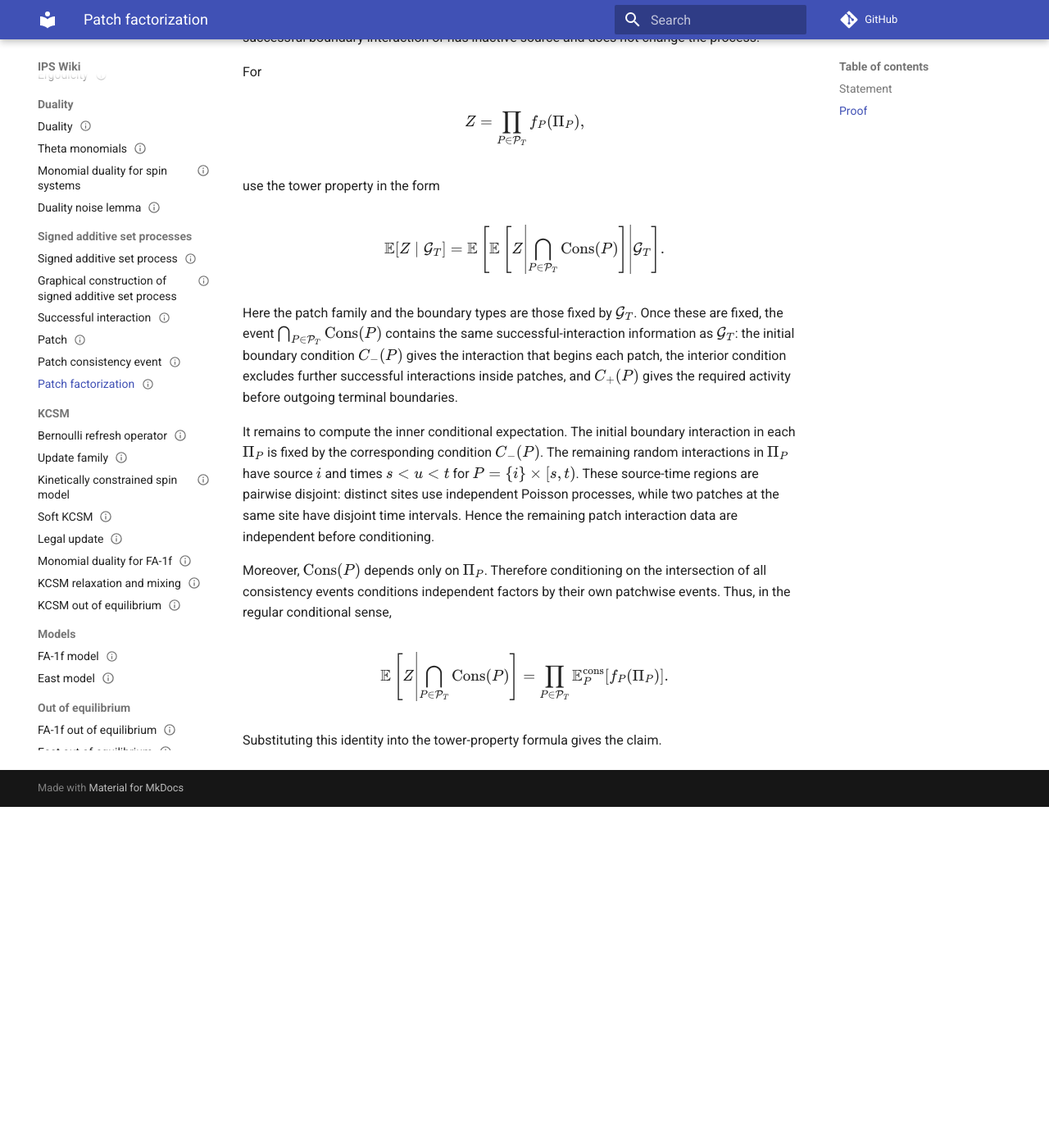
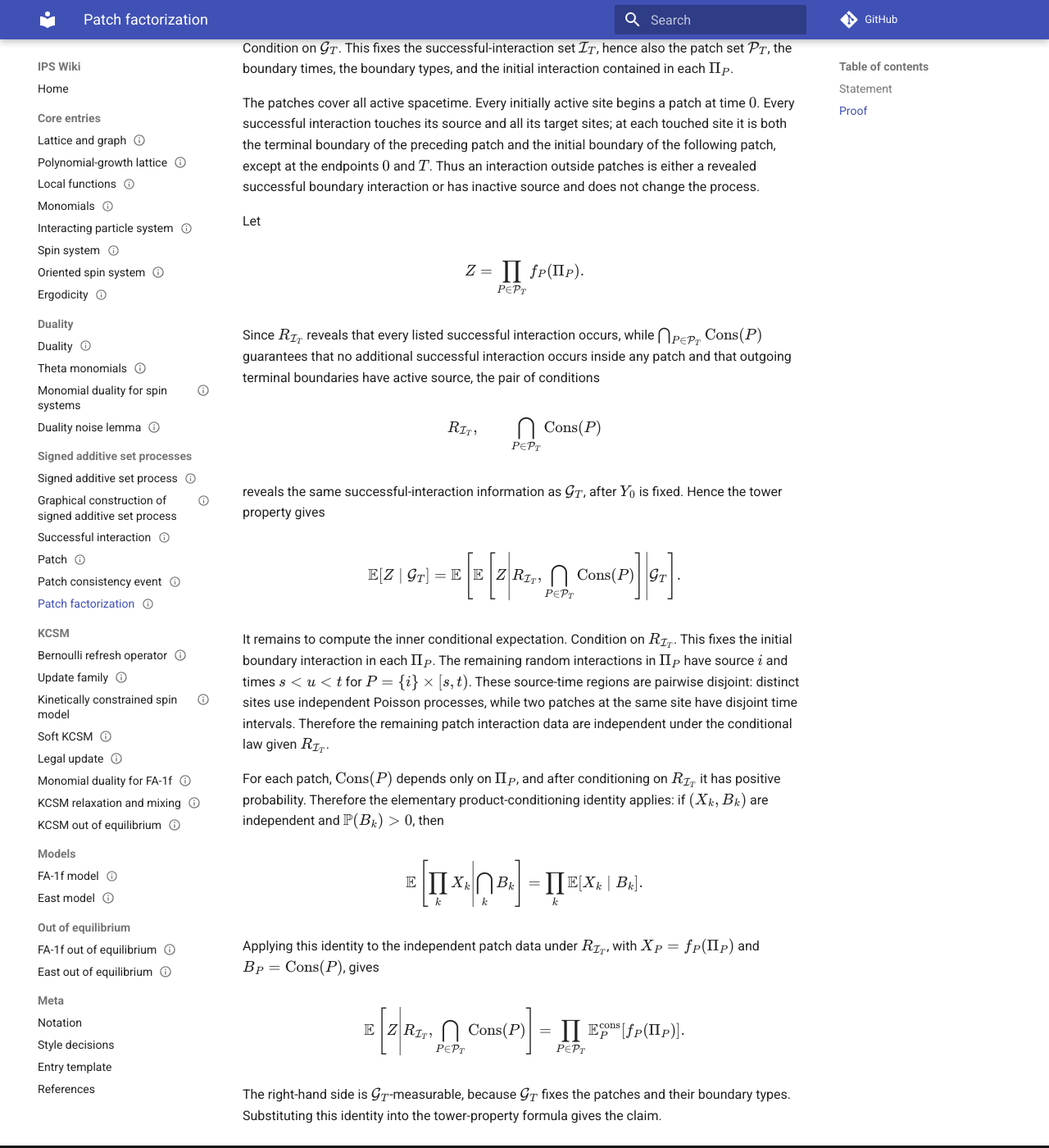
Before and after one commit to maciejgluchowski86-beep/ips-wiki, an MkDocs documentation site: the page built from docs/entries/patch-factorization.md, in a window 1280 px wide and 1400 px high, scrolled down 1149 px. Shown: the whole window at 82% size. Built offline with MkDocs 1.6.1 and Material for MkDocs 9.7.7, drawn with Linux system fonts in a browser that asks for light colours; comment, search, counter and statistics services are not loaded; before the commit the page ends 2133 px from its top, so only the background shows below that; some of the changed text lies outside the part shown.

Commit message:
Use realization event in patch factorization

```diff
--- a/docs/entries/patch-factorization.md
+++ b/docs/entries/patch-factorization.md
@@ -27,6 +27,14 @@ $$
 \bigvee_{P\in\mathcal P_T}\mathcal F_P.
 $$
 
+For a finite family \(A\) of interactions, write
+
+$$
+R_A=\{A\subseteq I\}.
+$$
+
+Thus \(R_A\) is the event that all interactions in \(A\) occur in the graphical construction; it does not assert that these are the only interactions.
+
 ## Statement
 
 Conditional on \(\cG_T\), the law of the patch interaction data factors over patches:
@@ -53,38 +61,52 @@ The product is finite under the local-finiteness assumption in the graphical con
 
 ## Proof
 
-Condition on \(\cG_T\). This fixes the successful interactions, hence also the patch set \(\mathcal P_T\), the boundary times, the boundary types, and the initial interaction contained in each \(\Pi_P\).
+Condition on \(\cG_T\). This fixes the successful-interaction set \(\mathcal I_T\), hence also the patch set \(\mathcal P_T\), the boundary times, the boundary types, and the initial interaction contained in each \(\Pi_P\).
 
 The patches cover all active spacetime. Every initially active site begins a patch at time \(0\). Every successful interaction touches its source and all its target sites; at each touched site it is both the terminal boundary of the preceding patch and the initial boundary of the following patch, except at the endpoints \(0\) and \(T\). Thus an interaction outside patches is either a revealed successful boundary interaction or has inactive source and does not change the process.
 
-For
+Let
 
 $$
-Z=\prod_{P\in\mathcal P_T} f_P(\Pi_P),
+Z=\prod_{P\in\mathcal P_T} f_P(\Pi_P).
 $$
 
-use the tower property in the form
+Since \(R_{\mathcal I_T}\) reveals that every listed successful interaction occurs, while \(\bigcap_{P\in\mathcal P_T}\operatorname{Cons}(P)\) guarantees that no additional successful interaction occurs inside any patch and that outgoing terminal boundaries have active source, the pair of conditions
+
+$$
+R_{\mathcal I_T},
+\qquad
+\bigcap_{P\in\mathcal P_T}\operatorname{Cons}(P)
+$$
+
+reveals the same successful-interaction information as \(\cG_T\), after \(Y_0\) is fixed. Hence the tower property gives
 
 $$
 \mathbb E[Z\mid\cG_T]
 =
 \mathbb E\left[
-\mathbb E\left[Z\middle|\bigcap_{P\in\mathcal P_T}\operatorname{Cons}(P)\right]
+\mathbb E\left[Z\middle|R_{\mathcal I_T},\bigcap_{P\in\mathcal P_T}\operatorname{Cons}(P)\right]
 \middle|\cG_T
 \right].
 $$
 
-Here the patch family and the boundary types are those fixed by \(\cG_T\). Once these are fixed, the event \(\bigcap_{P\in\mathcal P_T}\operatorname{Cons}(P)\) contains the same successful-interaction information as \(\cG_T\): the initial boundary condition \(C_-(P)\) gives the interaction that begins each patch, the interior condition excludes further successful interactions inside patches, and \(C_+(P)\) gives the required activity before outgoing terminal boundaries.
+It remains to compute the inner conditional expectation. Condition on \(R_{\mathcal I_T}\). This fixes the initial boundary interaction in each \(\Pi_P\). The remaining random interactions in \(\Pi_P\) have source \(i\) and times \(s<u<t\) for \(P=\{i\}\times[s,t)\). These source-time regions are pairwise disjoint: distinct sites use independent Poisson processes, while two patches at the same site have disjoint time intervals. Therefore the remaining patch interaction data are independent under the conditional law given \(R_{\mathcal I_T}\).
 
-It remains to compute the inner conditional expectation. The initial boundary interaction in each \(\Pi_P\) is fixed by the corresponding condition \(C_-(P)\). The remaining random interactions in \(\Pi_P\) have source \(i\) and times \(s<u<t\) for \(P=\{i\}\times[s,t)\). These source-time regions are pairwise disjoint: distinct sites use independent Poisson processes, while two patches at the same site have disjoint time intervals. Hence the remaining patch interaction data are independent before conditioning.
-
-Moreover, \(\operatorname{Cons}(P)\) depends only on \(\Pi_P\). Therefore conditioning on the intersection of all consistency events conditions independent factors by their own patchwise events. Thus, in the regular conditional sense,
+For each patch, \(\operatorname{Cons}(P)\) depends only on \(\Pi_P\), and after conditioning on \(R_{\mathcal I_T}\) it has positive probability. Therefore the elementary product-conditioning identity applies: if \((X_k,B_k)\) are independent and \(\mathbb P(B_k)>0\), then
 
 $$
-\mathbb E\left[Z\middle|\bigcap_{P\in\mathcal P_T}\operatorname{Cons}(P)\right]
+\mathbb E\left[\prod_k X_k\middle|\bigcap_k B_k\right]
+=
+\prod_k \mathbb E[X_k\mid B_k].
+$$
+
+Applying this identity to the independent patch data under \(R_{\mathcal I_T}\), with \(X_P=f_P(\Pi_P)\) and \(B_P=\operatorname{Cons}(P)\), gives
+
+$$
+\mathbb E\left[Z\middle|R_{\mathcal I_T},\bigcap_{P\in\mathcal P_T}\operatorname{Cons}(P)\right]
 =
 \prod_{P\in\mathcal P_T}
 \mathbb E_P^{\operatorname{cons}}[f_P(\Pi_P)].
 $$
 
-Substituting this identity into the tower-property formula gives the claim.
+The right-hand side is \(\cG_T\)-measurable, because \(\cG_T\) fixes the patches and their boundary types. Substituting this identity into the tower-property formula gives the claim.
```
